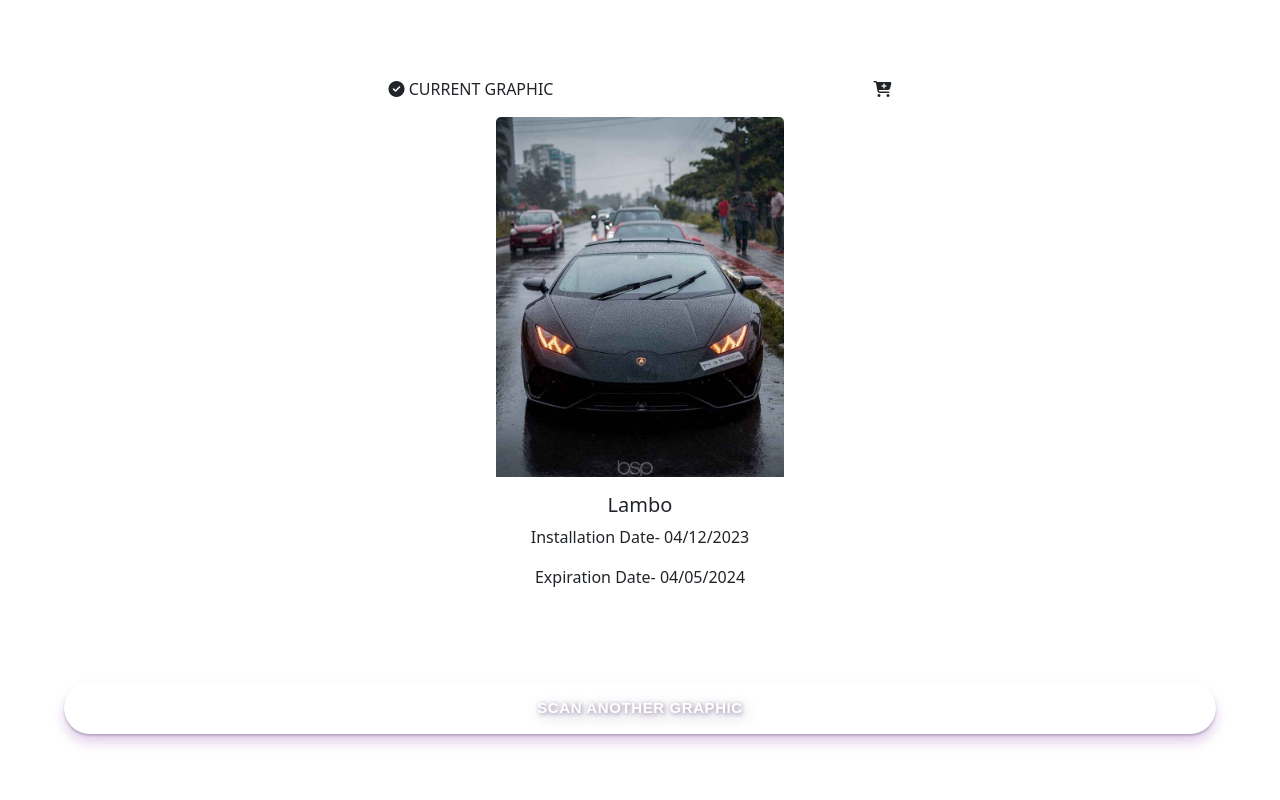
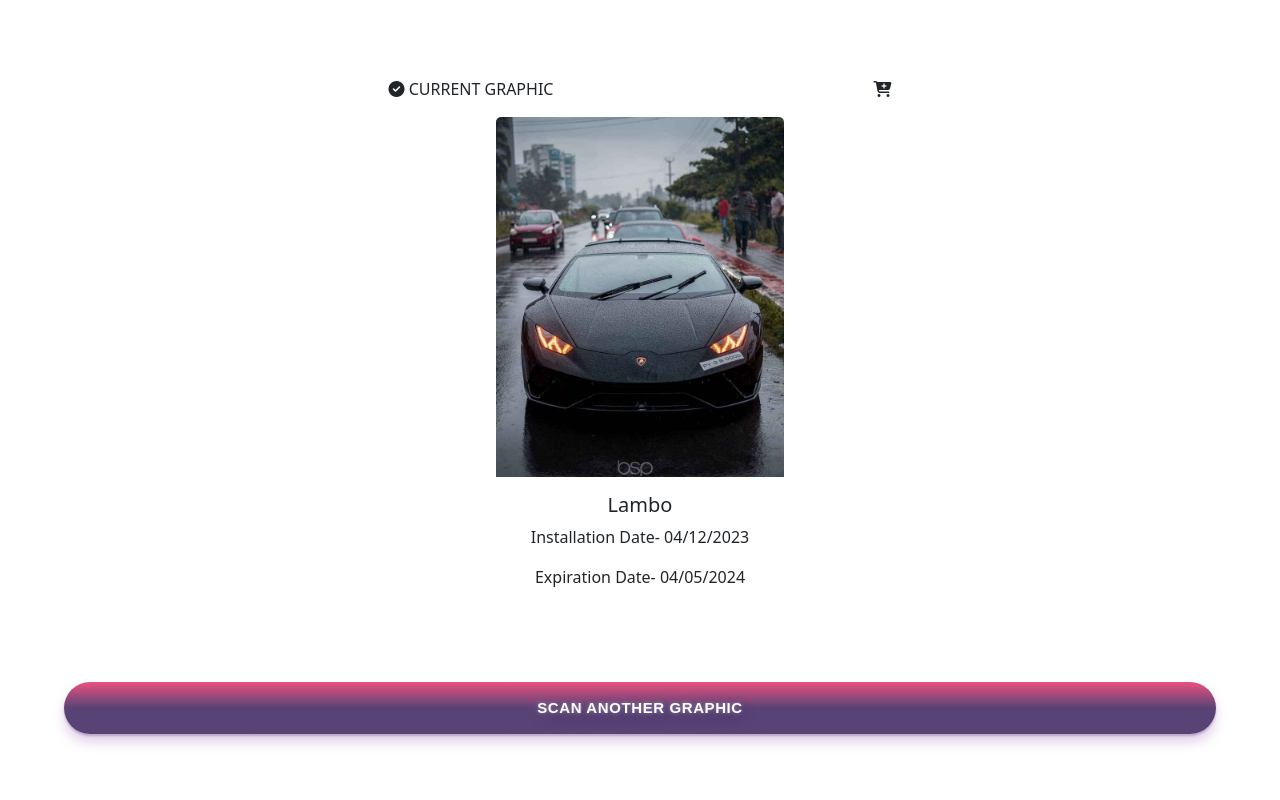
Before and after one commit to Amruth12345/vision, a plain HTML site: page index2.html in a window 1280 px wide. Shown: the top 800 px of the page. Drawn offline with nearby package versions, Linux system fonts and the light colour scheme.

Commit message:
Update index2.css

```diff
--- a/index2.css
+++ b/index2.css
@@ -34,7 +34,7 @@ margin-left: 25%;
 #scananother,#replacements {
     align-items: center;
     background-color: initial;
-    background-image: linear-gradient(rgba(230, 48, 102, 0.84),, rgba(57, 31, 91, .84) 50%);
+    background-image: linear-gradient(rgba(230, 48, 102, 0.84), rgba(57, 31, 91, .84) 50%);
     border-radius: 42px;
     border-width: 0;
     box-shadow: rgba(57, 31, 91, 0.24) 0 2px 2px,rgba(179, 132, 201, 0.4) 0 8px 12px;
```
